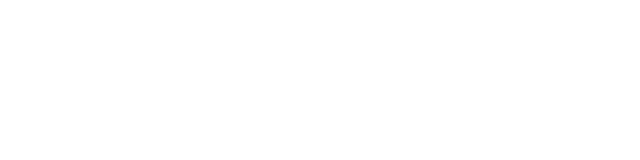
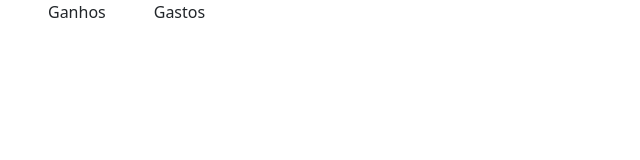
Before and after one commit to mathrangel/finance-app, a Vue app in the folder client/: page /home in a window 1280 px wide. Shown: the top 160 px of the page, without its empty margins (0-640 px from the left). Built offline with nearby package versions, Linux system fonts and the light colour scheme.

Commit message:
[client] create card default

```diff
--- /dev/null
+++ b/client/src/components/Card/card_default.vue
@@ -0,0 +1,19 @@
+<template>
+  <div>
+    <span>{{ label }}</span>
+    <div>
+    </div>
+  </div>
+</template>
+
+<script>
+export default {
+  name: 'CardDefault',
+  props: {
+    label: {
+      type: String,
+      required: true
+    }
+  },
+}
+</script>
--- a/client/src/pages/Views/view_default.vue
+++ b/client/src/pages/Views/view_default.vue
@@ -1,12 +1,19 @@
 <template>
   <section>
-
+    <div class="d-flex">
+      <AppCardDefault class="mx-5" label="Ganhos"></AppCardDefault>
+      <AppCardDefault label="Gastos"></AppCardDefault>
+    </div>
   </section>
 </template>
 
 <script>
+import AppCardDefault from '../../components/Card/card_default.vue'
 export default {
-
+  name: 'ViewDefault',
+  components: {
+    AppCardDefault
+  }
 }
 </script>
 
```
